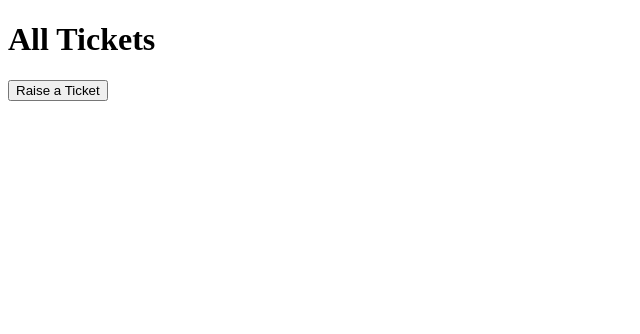
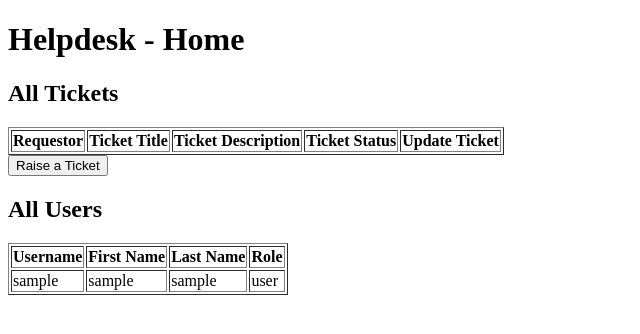
Before and after one commit to ethanp2001/helpdesk, a Flask app: page /home in a window 1280 px wide. Shown: the top 334 px of the page, without its empty margins (0-640 px from the left). Run offline with Flask 3, Linux system fonts and the light colour scheme; the visitor is signed in with stand-in values (Sample User, id 1); data comes from the database, SQL or seed files in the repository; data that the repository does not hold is empty.

Commit message:
Finished User Role functionality
-Added Delete Ticket function
-Added Delete User function
-Added ability for users to edit their own ticket details
-Added custom 403 forbidden page
-Added table displaying all users on home page
-Added link to Registration page from login page

```diff
--- a/app/main.py
+++ b/app/main.py
@@ -3,6 +3,7 @@ from flask import Flask, render_template, request, redirect, url_for, flash, abo
 from flask_sqlalchemy import SQLAlchemy
 from flask_login import UserMixin, LoginManager, login_user, login_required, logout_user, current_user
 from flask_wtf import FlaskForm
+from sqlalchemy.orm import relationship
 from wtforms import StringField, PasswordField, SubmitField
 from wtforms.validators import InputRequired, Length
 from werkzeug.security import generate_password_hash, check_password_hash
@@ -21,7 +22,10 @@ class Ticket(db.Model):
         id = db.Column(db.Integer, primary_key=True)
         title = db.Column(db.String(100), nullable=False)
         description = db.Column(db.String(200), nullable=False)
+        user_id = db.Column(db.Integer, db.ForeignKey('user.id'), nullable=False)
         status = db.Column(db.String(20), nullable=False, default='Open')
+
+        user = relationship('User', backref='tickets')
 
 #Create User Database Table
 class User(db.Model, UserMixin):
@@ -67,13 +71,17 @@ def role_required(role):
 def load_user(user_id):
     return User.query.get(int(user_id))
 
-#Ticket page
+@app.errorhandler(403)
+def forbidden(e):
+    return render_template('forbidden.html'), 403
+
+#Create ticket page
 @app.route('/createticket', methods=['GET', 'POST'])
 def create_ticket():
     if request.method == 'POST':
         title = request.form['title']
         description = request.form['title']
-        new_ticket = Ticket(title=title, description=description)
+        new_ticket = Ticket(title=title, description=description, user_id=current_user.id)
         db.session.add(new_ticket)
         db.session.commit()
         return redirect('/home')
@@ -83,8 +91,9 @@ def create_ticket():
 @app.route('/home')
 @login_required
 def view_tickets():
+    users = User.query.all()
     tickets = Ticket.query.all()
-    return render_template('main_page.html', tickets=tickets)
+    return render_template('main_page.html', users=users, tickets=tickets)
 
 #User Registration Page
 @app.route('/register', methods=['GET', 'POST'])
@@ -150,6 +159,46 @@ def close_ticket(ticket_id):
     flash(f'Ticket "{ticket.title}" has been closed.', 'success')
     return redirect('/admin')
 
+@app.route('/deleteticket/<int:ticket_id>', methods=['POST'])
+@login_required
+@role_required('admin')
+def delete_ticket(ticket_id):
+    ticket = Ticket.query.get_or_404(ticket_id)
+    db.session.delete(ticket)
+    db.session.commit()
+    return redirect(url_for('admin'))
+
+@app.route('/deleteuser/<int:user_id>', methods=['POST'])
+@login_required
+@role_required('admin')
+def delete_user(user_id):
+    user = User.query.get_or_404(user_id)
+    db.session.delete(user)
+    db.session.commit()
+    return redirect(url_for('admin'))
+
+#Update Ticket function
+@app.route('/updateticket/<int:ticket_id>', methods=['GET', 'POST'])
+@login_required
+def update_ticket(ticket_id):
+    ticket = Ticket.query.get_or_404(ticket_id)
+
+    #Check to prevent users from editing tickets not their own
+    if ticket.user_id != current_user.id:
+        abort(403)
+
+    if request.method == 'POST':
+        title = request.form.get('title')
+        description = request.form.get('description')
+        if title:
+            ticket.title = title
+        if description:
+            ticket.description = description
+
+        db.session.commit()
+        return redirect(url_for('view_tickets'))
+    return render_template('updateticket.html', ticket=ticket)
+
 #Program start
 if __name__ == '__main__':
     with app.app_context():
--- a/app/templates/login.html
+++ b/app/templates/login.html
@@ -13,5 +13,6 @@
         {{ form.password(size=32) }}<br>
         {{ form.submit() }}
     </form>
+    <a href="/register">Don't have an account? Register here</a>
 </body>
 </html>
--- a/app/templates/main_page.html
+++ b/app/templates/main_page.html
@@ -1,18 +1,46 @@
 <!DOCTYPE html>
 <html>
 <head>
-    <title>View Tickets</title>
+    <title>Helpdesk - Home</title>
 </head>
 <body>
-    <h1>All Tickets</h1>
-    <ul>
-        {% for ticket in tickets %}
-        <li>{{ ticket.title }} - {{ ticket.description }} - {{ ticket.status }}</li>
-        {% endfor %}
-    </ul>
+<h1>Helpdesk - Home</h1>
+
+<h2>All Tickets</h2>
+<table border="1">
+    <tr><th>Requestor</th><th>Ticket Title</th><th>Ticket Description</th><th>Ticket Status</th><th>Update Ticket</th></tr>
+    {% for ticket in tickets %}
+    <tr>
+        <td>{{ ticket.user.username }}</td>
+        <td>{{ ticket.title }}</td>
+        <td>{{ ticket.description }}</td>
+        <td>{{ ticket.status }}</td>
+        <td>
+            <a href="{{ url_for('update_ticket', ticket_id=ticket.id) }}">
+                <button>Edit Ticket</button>
+            </a>
+        </td>
+    </tr>
+    {% endfor %}
+</table>
+
 <button id="Enter" type="button" onclick="window.location.href = '/createticket' ; " class="button">Raise a Ticket</button>
 {% if current_user.role == 'admin' %}
     <a href="/admin">Admin Dashboard</a>
 {% endif %}
+
+<h2>All Users</h2>
+<table border="1">
+    <tr><th>Username</th><th>First Name</th><th>Last Name</th><th>Role</th></tr>
+    {% for user in users %}
+    <tr>
+        <td>{{ user.username }}</td>
+        <td>{{ user.firstname }}</td>
+        <td>{{ user.lastname }}</td>
+        <td>{{ user.role }}</td>
+    </tr>
+    {% endfor %}
+</table>
+
 </body>
 </html>
```
Also changed, not shown: app/templates/admin.html (+10 -1 lines), app/templates/forbidden.html (added, +12 -0 lines), app/templates/updateticket.html (added, +18 -0 lines).
